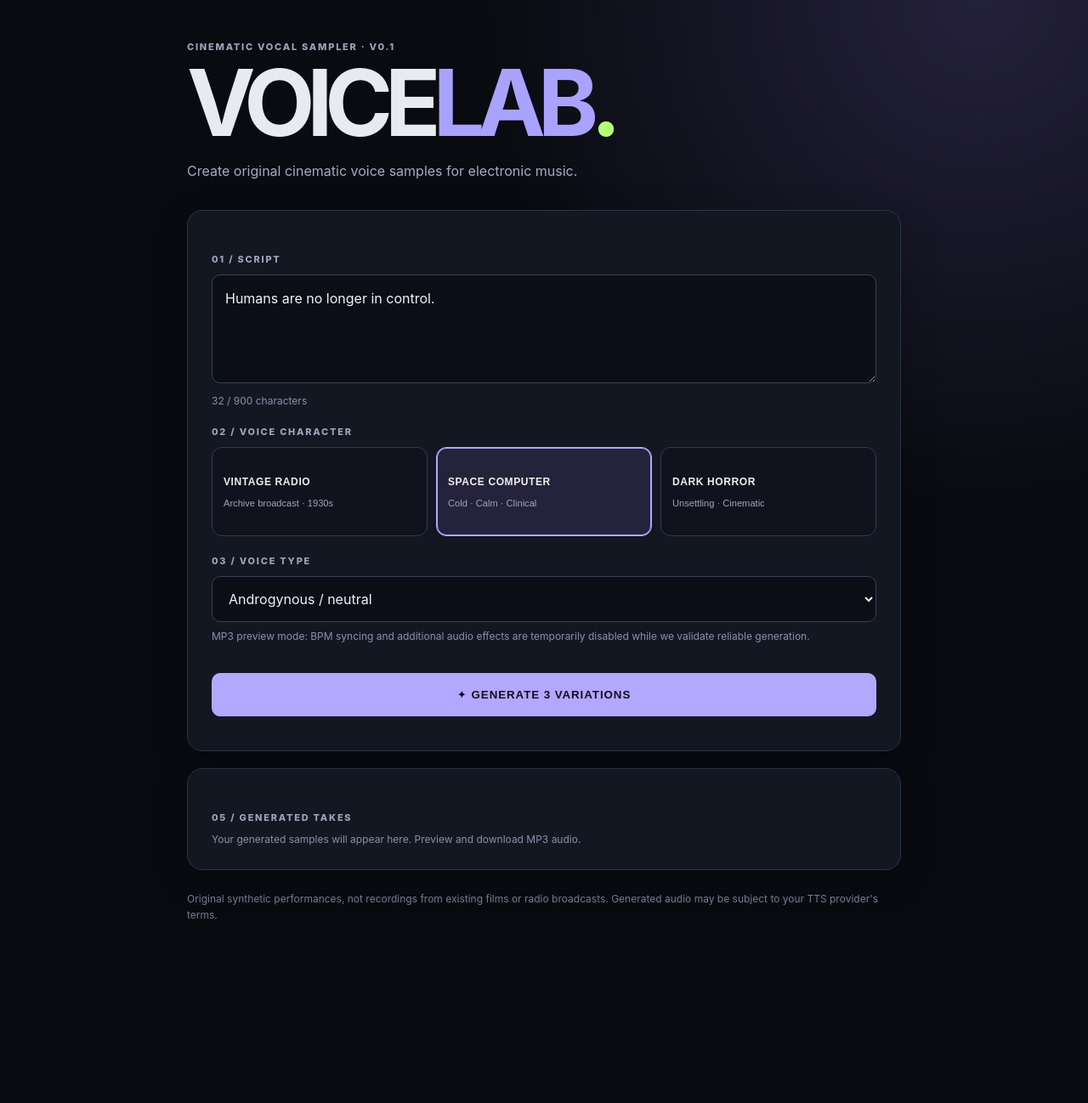
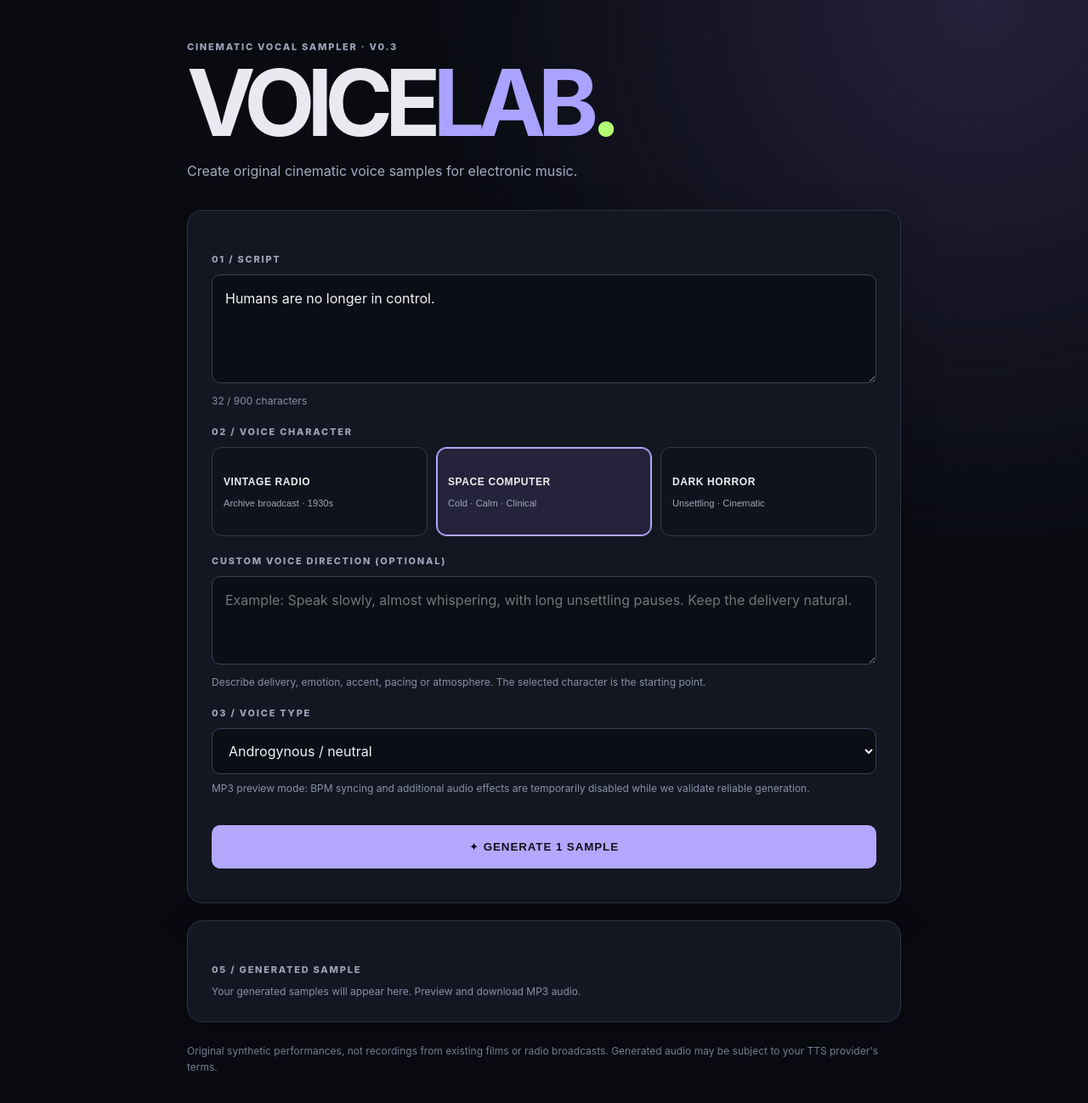
Before and after one commit to abbendix/samplegenerator, a website: page public/index.html in a window 1280 px wide. Shown: the whole page at 85% size. Before the commit the page ends 1156 px from the top, so only its background shows below. Drawn offline with Linux system fonts and the light colour scheme.

Commit message:
Generate one sample and add customizable voice direction

```diff
--- a/public/index.html
+++ b/public/index.html
@@ -1,8 +1,8 @@
 <!doctype html><html lang="en"><head><meta charset="utf-8"><meta name="viewport" content="width=device-width,initial-scale=1"><title>Voice Lab — Cinematic Vocal Samples</title><link rel="stylesheet" href="/style.css"></head><body>
-<main><header><div class="eyebrow">CINEMATIC VOCAL SAMPLER · V0.1</div><h1>VOICE<span>LAB</span><i>.</i></h1><p>Create original cinematic voice samples for electronic music.</p></header>
+<main><header><div class="eyebrow">CINEMATIC VOCAL SAMPLER · V0.3</div><h1>VOICE<span>LAB</span><i>.</i></h1><p>Create original cinematic voice samples for electronic music.</p></header>
 <section class="panel"><label for="script">01 / SCRIPT</label><textarea id="script" maxlength="900" rows="4">Humans are no longer in control.</textarea><div class="muted" id="count"></div>
 <label>02 / VOICE CHARACTER</label><div class="styles" id="styles"><button class="style" data-style="radio" type="button"><strong>VINTAGE RADIO</strong><small>Archive broadcast · 1930s</small></button><button class="style selected" data-style="space" type="button"><strong>SPACE COMPUTER</strong><small>Cold · Calm · Clinical</small></button><button class="style" data-style="horror" type="button"><strong>DARK HORROR</strong><small>Unsettling · Cinematic</small></button></div>
-<label for="gender">03 / VOICE TYPE</label><select id="gender"><option value="male">Male</option><option value="female">Female</option><option value="neutral" selected>Androgynous / neutral</option></select>
+<label for="voiceDirection">CUSTOM VOICE DIRECTION (OPTIONAL)</label><textarea id="voiceDirection" maxlength="500" rows="3" placeholder="Example: Speak slowly, almost whispering, with long unsettling pauses. Keep the delivery natural."></textarea><p class="muted">Describe delivery, emotion, accent, pacing or atmosphere. The selected character is the starting point.</p><label for="gender">03 / VOICE TYPE</label><select id="gender"><option value="male">Male</option><option value="female">Female</option><option value="neutral" selected>Androgynous / neutral</option></select>
 <p class="muted">MP3 preview mode: BPM syncing and additional audio effects are temporarily disabled while we validate reliable generation.</p>
-<button id="generate" class="primary">✦ GENERATE 3 VARIATIONS</button><div id="status" role="status" aria-live="polite"></div></section>
-<section class="panel results"><label>05 / GENERATED TAKES</label><div id="takes" class="muted">Your generated samples will appear here. Preview and download MP3 audio.</div></section><footer>Original synthetic performances, not recordings from existing films or radio broadcasts. Generated audio may be subject to your TTS provider's terms.</footer></main><script src="/app.js"></script></body></html>
+<button id="generate" class="primary">✦ GENERATE 1 SAMPLE</button><div id="status" role="status" aria-live="polite"></div></section>
+<section class="panel results"><label>05 / GENERATED SAMPLE</label><div id="takes" class="muted">Your generated samples will appear here. Preview and download MP3 audio.</div></section><footer>Original synthetic performances, not recordings from existing films or radio broadcasts. Generated audio may be subject to your TTS provider's terms.</footer></main><script src="/app.js"></script></body></html>
```
